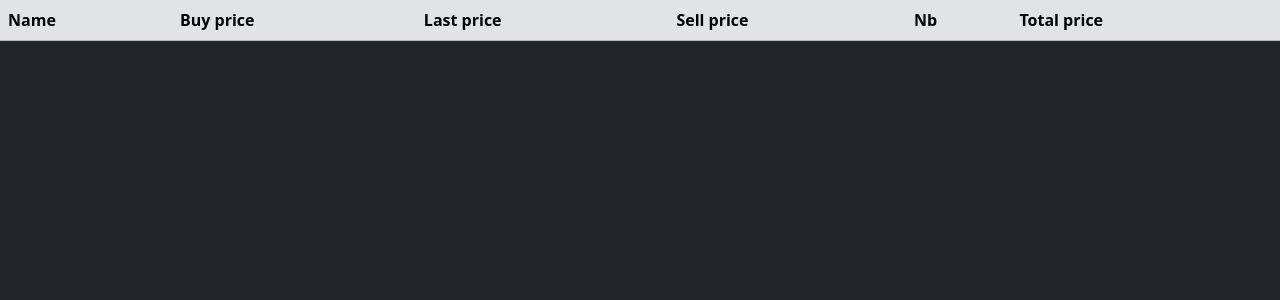
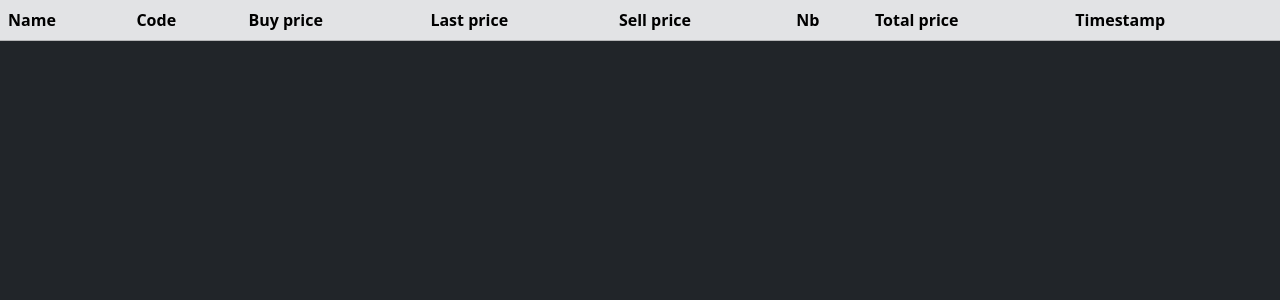
Before and after one commit to GPU-Perso/PEA-Django, a Django app: page / in a window 1280 px wide. Shown: the top 300 px of the page. Run offline with Django 4.2, Linux system fonts and the light colour scheme; data that the repository does not hold is empty.

Commit message:
update route added timestamp management changed

```diff
--- a/src/PEAWeb/settings.py
+++ b/src/PEAWeb/settings.py
@@ -106,7 +106,7 @@ AUTH_PASSWORD_VALIDATORS = [
 
 LANGUAGE_CODE = 'en-us'
 
-TIME_ZONE = 'UTC'
+TIME_ZONE = 'Europe/Paris'
 
 USE_I18N = True
 
--- a/src/PEAWeb/urls.py
+++ b/src/PEAWeb/urls.py
@@ -16,9 +16,10 @@ Including another URLconf
 """
 from django.contrib import admin
 from django.urls import path
-from stocks.views import stocks_list
+from stocks.views import stocks_list, stock_update
 
 urlpatterns = [
     path('', stocks_list),
+    path('update/code/<str:code>', stock_update),
     path('admin/', admin.site.urls),
 ]
--- a/src/stocks/stock.py
+++ b/src/stocks/stock.py
@@ -4,6 +4,7 @@ import yfinance as yf
 import threading
 import concurrent.futures
 import time
+from datetime import datetime
 
 import configparser
 import pathlib
@@ -86,6 +87,7 @@ class Stock:
                 self.currency = infos.basic_info.currency
                 self.exchange = infos.basic_info.exchange
                 self.last_price = infos.basic_info.last_price
+                self.timestamp = datetime.now()
             except (NameError, KeyError):
                 print(f"Error : {self.name} online load failed")
 
@@ -105,7 +107,7 @@ class Stock:
                     currency = '{self.currency}',
                     exchange = '{self.exchange}',
                     last_price = {self.last_price},
-                    timestamp = now(),
+                    timestamp = '{self.timestamp}',
                     active = {self.active},
                     nb = {self.nb},
                     sell_price = {self.sell_price or "Null"},
@@ -157,8 +159,9 @@ def load_stocks(online=True, limit = None) -> list:
                 executor.submit(s.load, row, online)
             )
 
-    for s in stocks:
-        s.store()
+    if online:
+        for s in stocks:
+            s.store()
 
     toc = time.perf_counter()
     print(f"Total time: {toc - tic:0.4f} seconds")
--- a/src/stocks/templates/stocks/index.html
+++ b/src/stocks/templates/stocks/index.html
@@ -12,22 +12,26 @@
         <thead class="table-secondary">
         <tr>
             <th scope="col">Name</th>
+            <th scope="col">Code</th>
             <th scope="col">Buy price</th>
             <th scope="col">Last price</th>
             <th scope="col">Sell price</th>
             <th scope="col">Nb</th>
             <th scope="col">Total price</th>
+            <th scope="col">Timestamp</th>
         </tr>
         </thead>
         <tbody class="table-dark">
         {% for stock in stocks_list %}
             <tr>
                 <td>{{ stock.name }}</td>
+                <td>{{ stock.code }}</td>
                 <td>{{ stock.buy_price }} ({{ stock.buy_price_gap }})</td>
                 <td>{{ stock.last_price }}</td>
                 <td>{{ stock.sell_price }} ({{ stock.sell_price_gap }})</td>
                 <td>{{ stock.nb }}</td>
                 <td>{{ stock.total_price }}</td>
+                <td>{{ stock.timestamp }}</td>
             </tr>
         {% endfor %}
         </tbody>
--- a/src/stocks/views.py
+++ b/src/stocks/views.py
@@ -1,9 +1,14 @@
 from django.shortcuts import render
 
-from stocks.stock import load_stocks
+from stocks.stock import load_stocks, Stock
 
 
 # Create your views here.
 def stocks_list(request):
     data = load_stocks(online=False)
     return render(request, "stocks/index.html", context={'stocks_list': data})
+def stock_update(request, code):
+    s = Stock(code)
+    s.load()
+    s.store()
+    return render(request, "stocks/row.html", context={'stock': s})
```
Also changed, not shown: src/stocks/templates/stocks/row.html (added, +10 -0 lines).
